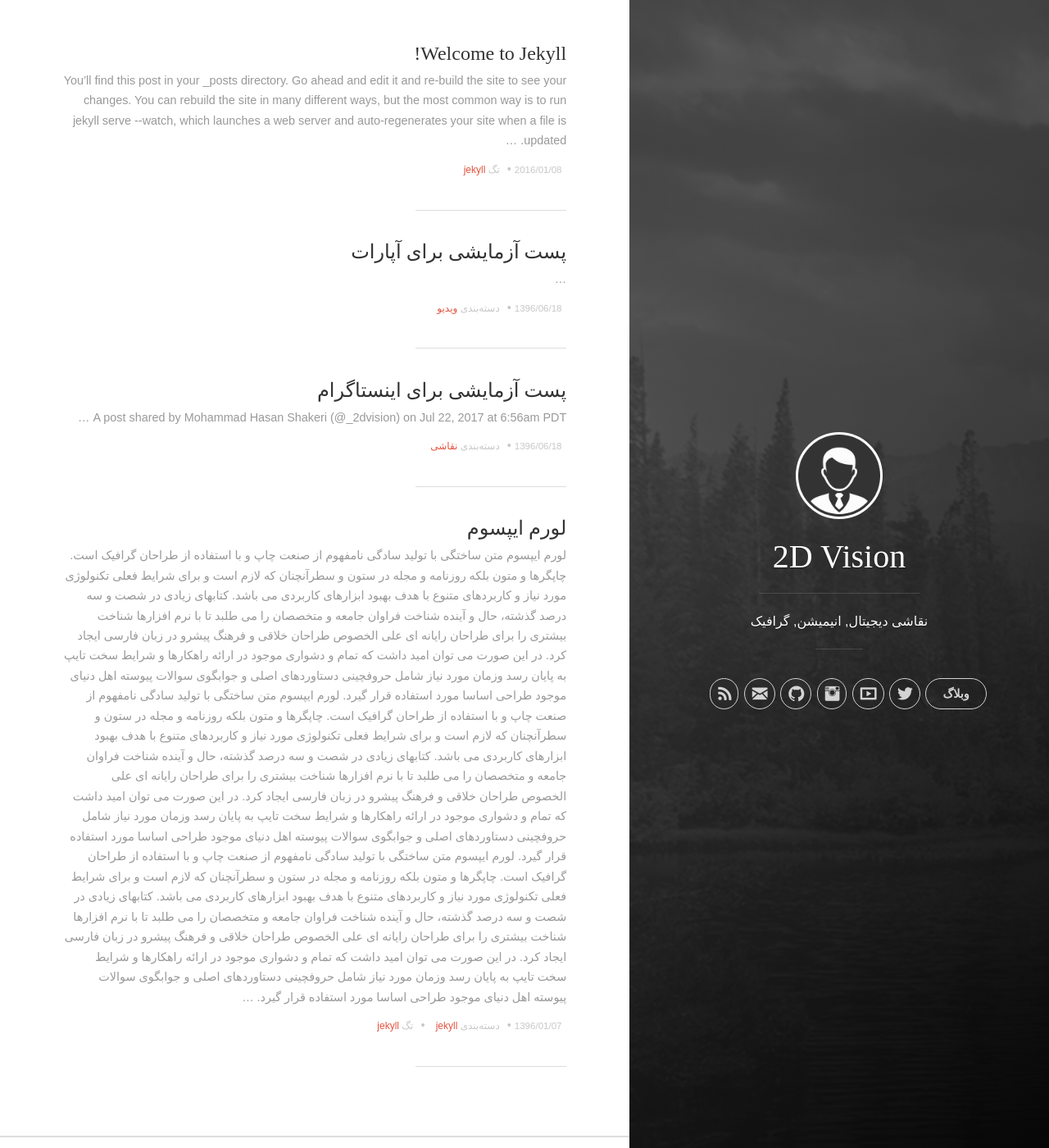
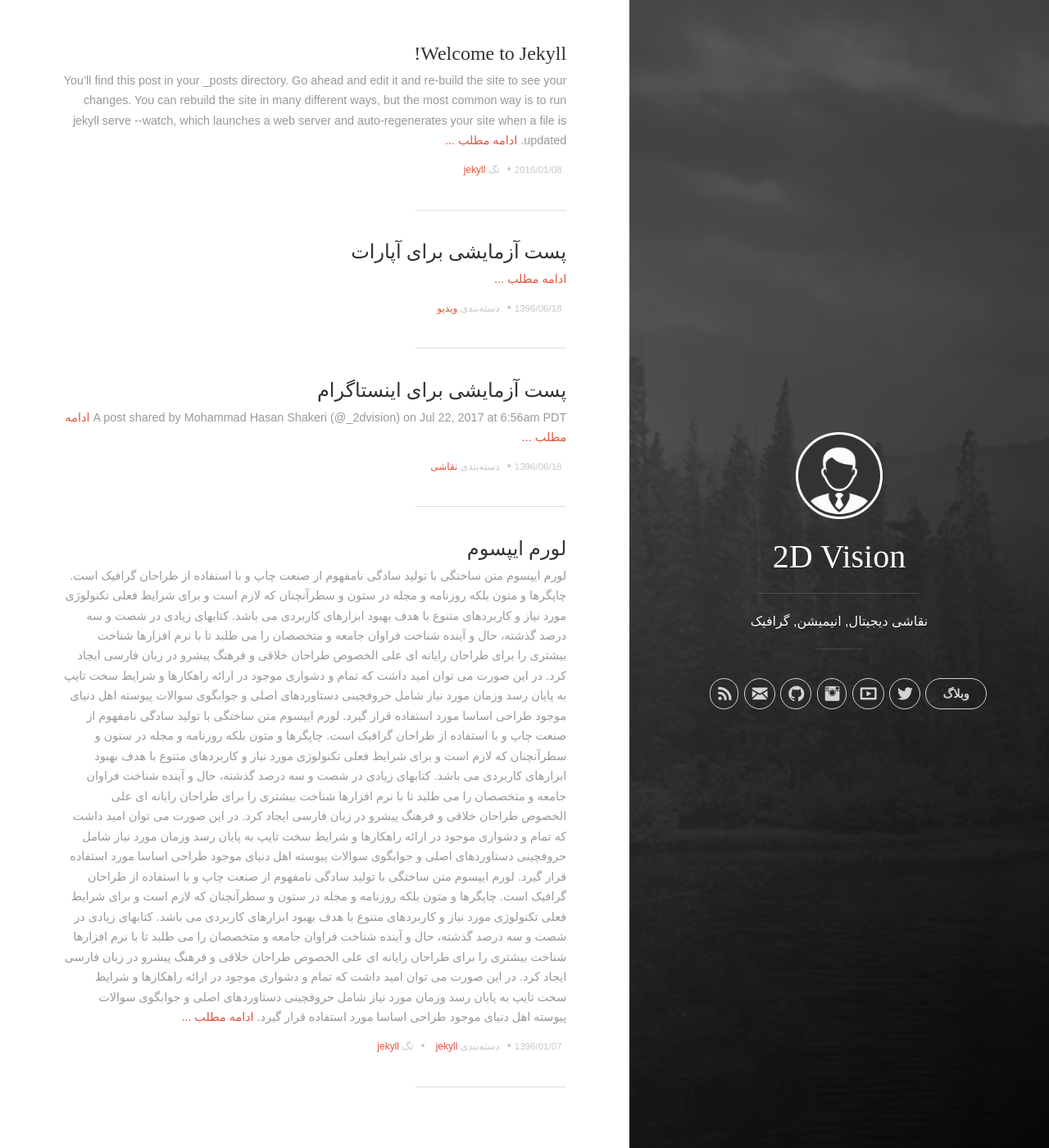
Before and after one commit to 2dvision/2dvision.github.io, a Jekyll site: the page built from index.html, in a window 1280 px wide and 1400 px high. Shown: the whole window at 82% size. Built offline with Jekyll 4.4.1, drawn with Linux system fonts in a browser that asks for light colours; nearby versions of some CDN libraries; some web fonts are replaced; the list of posts is cut into pages by our own code.

Commit message:
Update index.html

```diff
--- a/index.html
+++ b/index.html
@@ -9,7 +9,7 @@ robots: noindex
     {% for post in paginator.posts %}
       <li>
         <h2 class="post-list__post-title post-title"><a href="{{ site.baseurl }}{{ post.url }}" title="{{ post.title }}">{{ post.title }}</a></h2>
-        <p class="excerpt">{{ post.excerpt | strip_html }}&hellip;</p>
+        <p class="excerpt">{{ post.excerpt | strip_html }}<a href="{{ site.baseurl }}{{ post.url }}" title="{{ post.title }}">ادامه مطلب ...</a></p>
         <div class="post-list__meta">
             <time datetime="{{ post.date | date: "%Y/%m/%d" }}" class="post-list__meta--date date">{{ post.date | date: "%Y/%m/%d" }}</time>
             {% if post.categories.size > 0 %}
```
